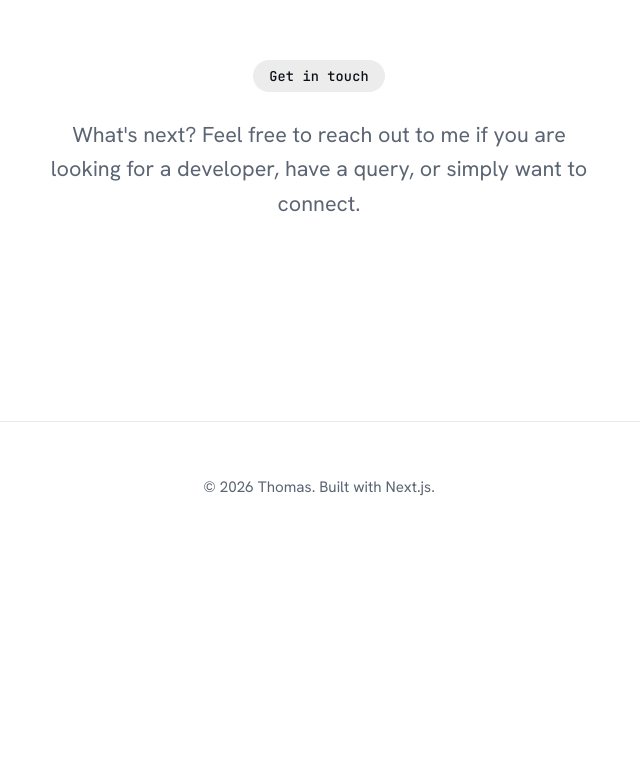
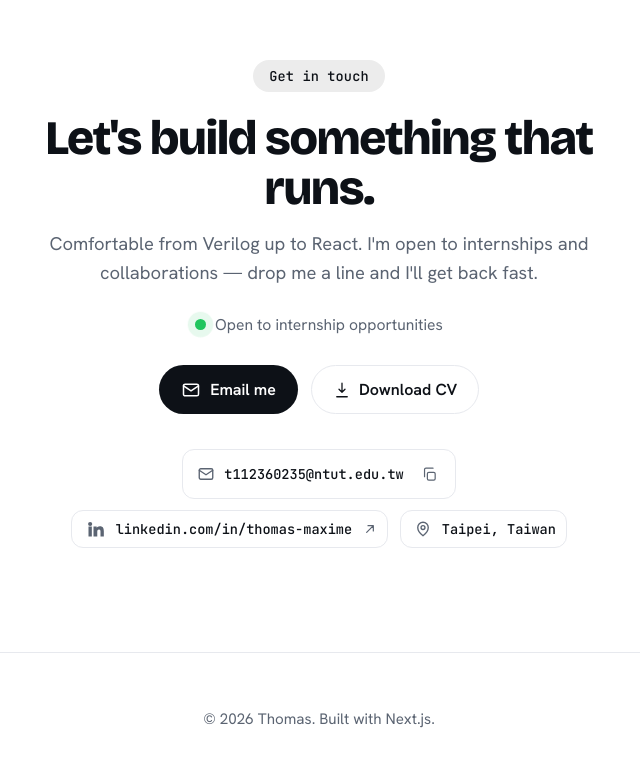
Before and after one commit to ThomasSanf/portfolio, a Next.js app: page / in a window 1280 px wide. Shown: the part 2481-3247 px from the top of the page, without its empty margins (321-961 px from the left). Before the commit the page ends 3034 px from the top, so only its background shows below. Built offline with nearby package versions, Linux system fonts and the light colour scheme.

Commit message:
Next commit, contact page

```diff
--- a/components/Contact.js
+++ b/components/Contact.js
@@ -1,18 +1,16 @@
 import { useState } from "react";
 import { site } from "../data/site";
 import {
-  GithubIcon,
-  TwitterIcon,
-  FigmaIcon,
   MailIcon,
-  PhoneIcon,
+  PinIcon,
+  LinkedinIcon,
   CopyIcon,
   CheckIcon,
+  DownloadIcon,
+  ArrowIcon,
 } from "./icons";
 import { useI18n } from "../lib/i18n";
 import styles from "../styles/Home.module.css";
-
-const SOCIAL_ICONS = { github: GithubIcon, twitter: TwitterIcon, figma: FigmaIcon };
 
 function CopyButton({ value, label }) {
   const [copied, setCopied] = useState(false);
@@ -42,61 +40,69 @@ function CopyButton({ value, label }) {
 
 export default function Contact() {
   const { t } = useI18n();
-  const hasSocials = Object.values(site.socials).some(Boolean);
+  const linkedin = site.socials.linkedin;
 
   return (
     <section id="contact" className={styles.contact}>
       <span className={styles.contactBadge}>{t("contact.badge")}</span>
 
+      <h2 className={styles.contactTitle}>{t("contact.title")}</h2>
+
       <p className={styles.contactIntro}>{t("contact.intro")}</p>
 
-      <div className={styles.contactDetails}>
+      {site.available && (
+        <div className={styles.contactStatus}>
+          <span className={`${styles.statusDot} ${styles.statusOn}`} />
+          {t("hero.availability")}
+        </div>
+      )}
+
+      <div className={styles.contactCta}>
         {site.email && (
-          <div className={styles.contactRow}>
-            <a className={styles.contactLink} href={`mailto:${site.email}`}>
-              <MailIcon className={styles.contactIcon} />
-              <span>{site.email}</span>
-            </a>
+          <a className={styles.btnPrimary} href={`mailto:${site.email}`}>
+            <MailIcon width="20" height="20" />
+            {t("contact.emailMe")}
+          </a>
+        )}
+        {site.cvUrl && (
+          <a className={styles.btnGhost} href={site.cvUrl}>
+            <DownloadIcon />
+            {t("nav.cv")}
+          </a>
+        )}
+      </div>
+
+      <div className={styles.contactRows}>
+        {site.email && (
+          <div className={styles.chip}>
+            <MailIcon width="18" height="18" className={styles.contactIcon} />
+            <span>{site.email}</span>
             <CopyButton value={site.email} label={t("contact.copyEmail")} />
           </div>
         )}
 
-        {site.phone && (
-          <div className={styles.contactRow}>
-            <a
-              className={styles.contactLink}
-              href={`tel:${site.phone.replace(/\s+/g, "")}`}
-            >
-              <PhoneIcon className={styles.contactIcon} />
-              <span>{site.phone}</span>
-            </a>
-            <CopyButton value={site.phone} label={t("contact.copyPhone")} />
-          </div>
+        {linkedin && (
+          <a
+            className={`${styles.chip} ${styles.chipLink}`}
+            href={linkedin}
+            target="_blank"
+            rel="noreferrer"
+          >
+            <LinkedinIcon className={styles.contactIcon} />
+            <span>linkedin.com/in/thomas-maxime</span>
+            <ArrowIcon
+              width="16"
+              height="16"
+              className={`${styles.contactIcon} ${styles.chipArrow}`}
+            />
+          </a>
         )}
+
+        <div className={styles.chip}>
+          <PinIcon className={styles.contactIcon} />
+          <span>{t("hero.location")}</span>
+        </div>
       </div>
-
-      {hasSocials && (
-        <>
-          <p className={styles.contactPlatforms}>{t("contact.platforms")}</p>
-          <div className={styles.contactSocials}>
-            {Object.entries(site.socials).map(([key, url]) => {
-              const Icon = SOCIAL_ICONS[key];
-              if (!url || !Icon) return null;
-              return (
-                <a
-                  key={key}
-                  href={url}
-                  target="_blank"
-                  rel="noreferrer"
-                  aria-label={key}
-                >
-                  <Icon />
-                </a>
-              );
-            })}
-          </div>
-        </>
-      )}
     </section>
   );
 }
--- a/components/icons.js
+++ b/components/icons.js
@@ -65,3 +65,36 @@ export function ArrowIcon(props) {
     </svg>
   );
 }
+
+export function LinkedinIcon(props) {
+  return (
+    <svg viewBox="0 0 24 24" width="20" height="20" fill="currentColor" aria-hidden {...props}>
+      <path d="M4.98 3.5a2.5 2.5 0 1 1 0 5 2.5 2.5 0 0 1 0-5ZM3 9h4v12H3V9Zm6 0h3.8v1.64h.05c.53-1 1.83-2.05 3.77-2.05 4.03 0 4.78 2.65 4.78 6.1V21h-4v-5.4c0-1.29-.02-2.95-1.8-2.95-1.8 0-2.07 1.4-2.07 2.85V21H9V9Z" />
+    </svg>
+  );
+}
+
+export function CopyIcon(props) {
+  return (
+    <svg viewBox="0 0 24 24" width="17" height="17" fill="none" stroke="currentColor" strokeWidth="1.7" strokeLinecap="round" strokeLinejoin="round" aria-hidden {...props}>
+      <rect x="9" y="9" width="11" height="11" rx="2" />
+      <path d="M5 15V5a2 2 0 0 1 2-2h10" />
+    </svg>
+  );
+}
+
+export function CheckIcon(props) {
+  return (
+    <svg viewBox="0 0 24 24" width="17" height="17" fill="none" stroke="currentColor" strokeWidth="2" strokeLinecap="round" strokeLinejoin="round" aria-hidden {...props}>
+      <path d="m20 6-11 11-5-5" />
+    </svg>
+  );
+}
+
+export function DownloadIcon(props) {
+  return (
+    <svg viewBox="0 0 24 24" width="18" height="18" fill="none" stroke="currentColor" strokeWidth="1.7" strokeLinecap="round" strokeLinejoin="round" aria-hidden {...props}>
+      <path d="M12 3v12m0 0 4-4m-4 4-4-4M5 21h14" />
+    </svg>
+  );
+}
--- a/data/site.js
+++ b/data/site.js
@@ -7,9 +7,10 @@ export const site = {
   avatar: "/avatar.jpg",
   available: true, // drives the green status dot
   cvUrl: "/CV_Thomas_Sanfourche.pdf", // drop your CV in /public/cv.pdf
-  email: "", // shown in the contact section, e.g. "you@example.com" (empty = hidden)
+  email: "t112360235@ntut.edu.tw",
   phone: "", // optional, e.g. "+886 900 000 000" (empty = hidden)
   socials: {
+    linkedin: "https://www.linkedin.com/in/thomas-maxime-%E6%B2%88%E9%99%BD-4960923a2/",
     github: "", // add a URL to show the icon; empty = hidden
     twitter: "",
     figma: "",
--- a/locales/en.json
+++ b/locales/en.json
@@ -18,7 +18,9 @@
   },
   "contact": {
     "badge": "Get in touch",
-    "intro": "What's next? Feel free to reach out to me if you are looking for a developer, have a query, or simply want to connect.",
+    "title": "Let's build something that runs.",
+    "intro": "Comfortable from Verilog up to React. I'm open to internships and collaborations — drop me a line and I'll get back fast.",
+    "emailMe": "Email me",
     "copyEmail": "Copy email address",
     "copyPhone": "Copy phone number",
     "platforms": "You may also find me on these platforms!"
--- a/locales/zh.json
+++ b/locales/zh.json
@@ -16,7 +16,9 @@
   },
   "contact": {
     "badge": "聯絡我",
-    "intro": "接下來呢？如果你正在尋找開發者、有任何問題，或只是想認識，都歡迎隨時與我聯繫。",
+    "title": "一起打造真正能跑的東西。",
+    "intro": "從 Verilog 到 React 都能上手。我正在尋找實習與合作機會——歡迎來信，我會盡快回覆。",
+    "emailMe": "寄信給我",
     "copyEmail": "複製電子郵件",
     "copyPhone": "複製電話號碼",
     "platforms": "你也可以在這些平台上找到我！"
--- a/styles/Home.module.css
+++ b/styles/Home.module.css
@@ -556,10 +556,14 @@
   margin: 0 auto;
   padding: clamp(4rem, 9vw, 6.5rem) var(--pad);
   text-align: center;
+  display: flex;
+  flex-direction: column;
+  align-items: center;
 }
 
 .contactBadge {
   display: inline-block;
+  width: fit-content;
   font-family: var(--font-mono);
   font-size: 0.85rem;
   font-weight: 500;
@@ -568,46 +572,118 @@
   background: color-mix(in srgb, var(--text) 8%, transparent);
   padding: 0.45rem 1rem;
   border-radius: 999px;
-  margin-bottom: 1.6rem;
+  margin-bottom: 1.3rem;
+}
+
+.contactTitle {
+  font-family: var(--font-display);
+  font-weight: 800;
+  font-size: clamp(2.1rem, 4.6vw, 3rem);
+  line-height: 1.05;
+  letter-spacing: -0.03em;
+  margin: 0 0 1rem;
 }
 
 .contactIntro {
-  font-size: clamp(1.05rem, 2vw, 1.35rem);
+  font-size: clamp(1.02rem, 1.7vw, 1.15rem);
   line-height: 1.6;
   color: var(--text-muted);
   max-width: 34rem;
-  margin: 0 auto clamp(2.2rem, 5vw, 3rem);
+  margin: 0 0 1.6rem;
 }
 
-.contactDetails {
-  display: flex;
-  flex-direction: column;
+.contactStatus {
+  display: inline-flex;
   align-items: center;
-  gap: 0.9rem;
-  margin-bottom: clamp(2.2rem, 5vw, 3rem);
+  gap: 0.55rem;
+  color: var(--text-muted);
+  font-size: 0.98rem;
+  margin-bottom: 1.9rem;
 }
 
-.contactRow {
+.contactCta {
+  display: flex;
+  gap: 0.8rem;
+  flex-wrap: wrap;
+  justify-content: center;
+  margin-bottom: 2.2rem;
+}
+
+.btnPrimary {
+  display: inline-flex;
+  align-items: center;
+  gap: 0.55rem;
+  background: var(--accent);
+  color: var(--accent-contrast);
+  padding: 0.8rem 1.4rem;
+  border-radius: 999px;
+  font-weight: 600;
+  font-size: 1rem;
+  transition: transform 0.18s ease, opacity 0.18s ease;
+}
+
+.btnPrimary:hover {
+  transform: translateY(-2px);
+  opacity: 0.92;
+}
+
+.btnGhost {
+  display: inline-flex;
+  align-items: center;
+  gap: 0.5rem;
+  background: var(--surface);
+  color: var(--text);
+  padding: 0.8rem 1.3rem;
+  border-radius: 999px;
+  font-weight: 600;
+  font-size: 1rem;
+  border: 1px solid var(--border);
+  transition: transform 0.18s ease, border-color 0.18s ease;
+}
+
+.btnGhost:hover {
+  transform: translateY(-2px);
+  border-color: var(--text);
+}
+
+.contactRows {
+  display: flex;
+  flex-wrap: wrap;
+  gap: 0.7rem;
+  justify-content: center;
+}
+
+.chip {
   display: inline-flex;
   align-items: center;
   gap: 0.6rem;
+  border: 1px solid var(--border);
+  border-radius: 12px;
+  padding: 0.5rem 0.6rem 0.5rem 0.85rem;
+  background: var(--surface);
+  font-family: var(--font-mono);
+  font-size: 0.85rem;
+  color: var(--text);
+  transition: border-color 0.18s ease, transform 0.18s ease;
 }
 
-.contactLink {
-  display: inline-flex;
-  align-items: center;
-  gap: 0.7rem;
-  font-family: var(--font-display);
-  font-weight: 700;
-  font-size: clamp(1.35rem, 3.4vw, 2rem);
-  letter-spacing: -0.02em;
-  color: var(--text);
-  transition: opacity 0.18s ease;
-  word-break: break-word;
+.chipLink {
+  cursor: pointer;
+  text-decoration: none;
 }
 
-.contactLink:hover {
-  opacity: 0.72;
+.chipLink:hover {
+  border-color: var(--text);
+  transform: translateY(-2px);
+}
+
+.chipArrow {
+  transition: transform 0.18s ease;
+}
+
+.chipLink:hover .chipArrow {
+  transform: translate(2px, -2px);
+  color: var(--text);
 }
 
 .contactIcon {
@@ -619,8 +695,8 @@
   display: inline-flex;
   align-items: center;
   justify-content: center;
-  width: 34px;
-  height: 34px;
+  width: 32px;
+  height: 32px;
   border-radius: 8px;
   border: 1px solid transparent;
   background: transparent;
@@ -631,36 +707,12 @@
 
 .contactCopy:hover {
   color: var(--text);
-  background: var(--surface);
+  background: var(--bg-subtle);
   border-color: var(--border);
 }
 
-.contactPlatforms {
-  font-family: var(--font-mono);
-  font-size: 0.9rem;
-  color: var(--text-muted);
-  margin: 0 0 1rem;
-}
-
-.contactSocials {
-  display: flex;
-  justify-content: center;
-  gap: 1.3rem;
-}
-
-.contactSocials a {
-  display: inline-flex;
-  color: var(--text-muted);
-  transition: color 0.18s ease, transform 0.18s ease;
-}
-
-.contactSocials a:hover {
-  color: var(--text);
-  transform: translateY(-2px);
-}
-
 @media (max-width: 860px) {
-  .contactLink {
-    font-size: clamp(1.2rem, 6vw, 1.6rem);
+  .contactTitle {
+    font-size: clamp(1.7rem, 7vw, 2.2rem);
   }
 }
```
